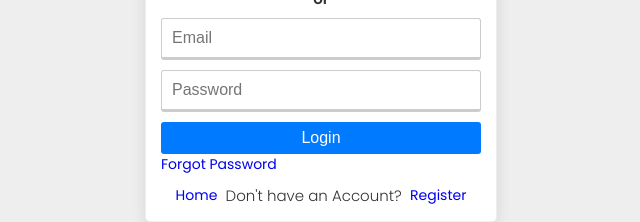
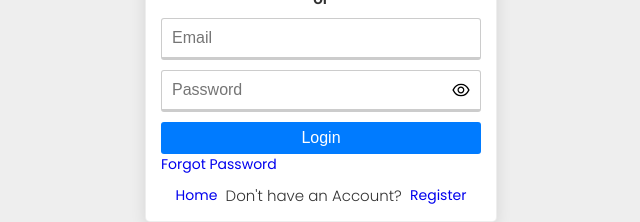
Before and after one commit to VinayakSingh2001/minorProject, a React (Create React App) app in the folder frontend/: page /login in a window 1280 px wide. Shown: the part 367-589 px from the top of the page, without its empty margins (319-959 px from the left). Built offline with nearby package versions, Linux system fonts and the light colour scheme.

Commit message:
added password input component

```diff
--- /dev/null
+++ b/frontend/src/components/passwordInput/PasswordInput.js
@@ -0,0 +1,33 @@
+import React, { useState } from "react";
+import "./PasswordInput.scss";
+import { AiOutlineEye, AiOutlineEyeInvisible } from "react-icons/ai";
+
+const PasswordInput = ({ placeholder, value, onChange, name, onPaste }) => {
+  const [showPassword, setShowPassword] = useState(false);
+
+  const togglePassword = () => {
+    setShowPassword(!showPassword);
+  };
+  return (
+    <div className="password">
+      <input
+        type={showPassword ? "text" : "password"}
+        placeholder={placeholder}
+        name={name}
+        required
+        value={value}
+        onChange={onChange}
+        onPaste={onPaste}
+      />
+      <div className="icon" onClick={togglePassword}>
+        {showPassword ? (
+          <AiOutlineEyeInvisible size={20} />
+        ) : (
+          <AiOutlineEye size={20} />
+        )}
+      </div>
+    </div>
+  );
+};
+
+export default PasswordInput;
--- /dev/null
+++ b/frontend/src/components/passwordInput/PasswordInput.scss
@@ -0,0 +1,10 @@
+.password {
+    position: relative;
+
+    .icon {
+      position: absolute;
+      top: 1rem;
+      right: 1rem;
+      cursor: pointer;
+    }
+  }
--- a/frontend/src/pages/auth/Login.js
+++ b/frontend/src/pages/auth/Login.js
@@ -3,7 +3,7 @@
 import Card from "../../components/card/Card";
 import { BiLogIn } from "react-icons/bi";
 import { Link } from "react-router-dom";
-
+import PasswordInput from "../../components/passwordInput/PasswordInput";
 const Login = () => {
   const [email, setEmail] = useState("");
   const [password, setPassword] = useState("");
@@ -33,14 +33,20 @@
               value={email}
               onChange={handleInputChange}
             />
-            <input
+            <PasswordInput
+              placeholder="Password"
+              name="password"
+              value={password}
+              onChange={handleInputChange}
+            />
+            {/* <input
               type="password"
               placeholder="Password"
               name="password"
               required
               value={password}
               onChange={handleInputChange}
-            />
+            /> */}
             <button type="submit" className="--btn --btn-primary --btn-block">
               Login
             </button>
```
